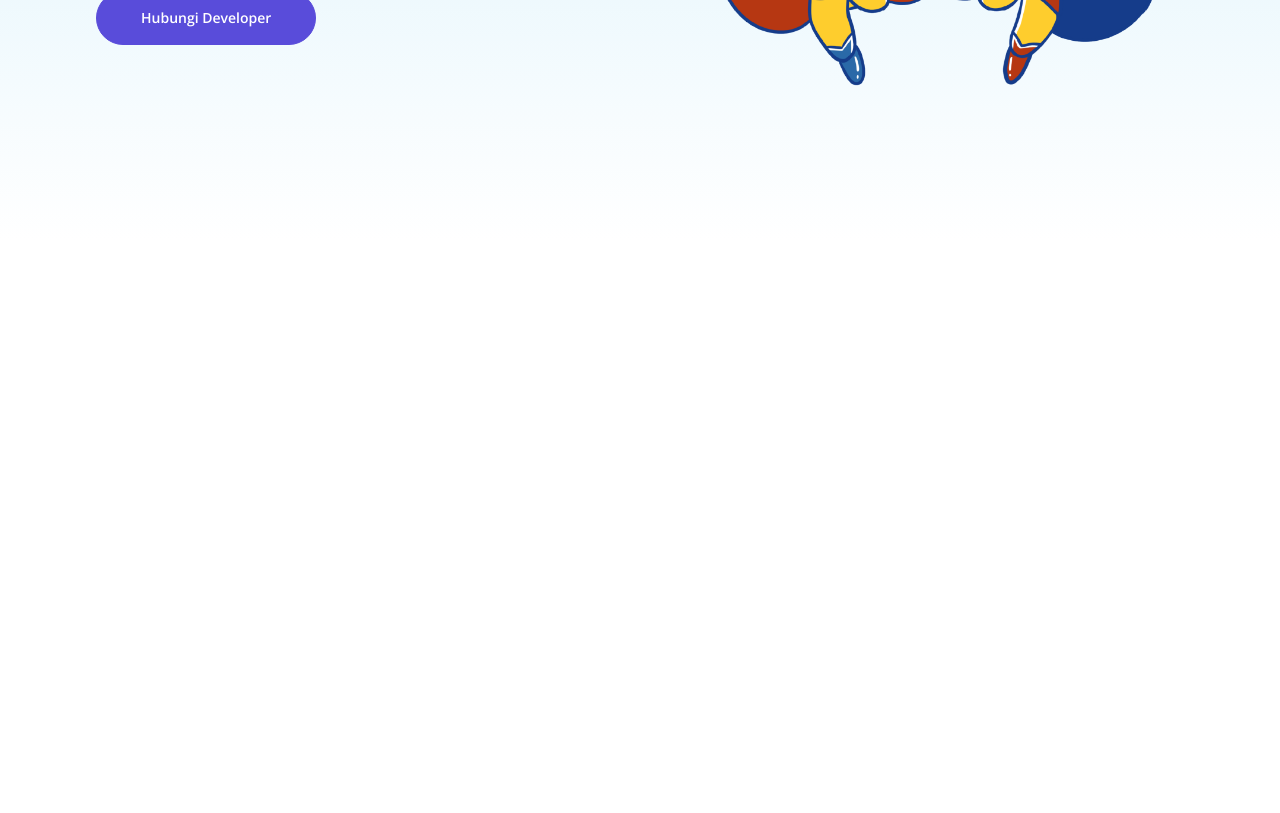
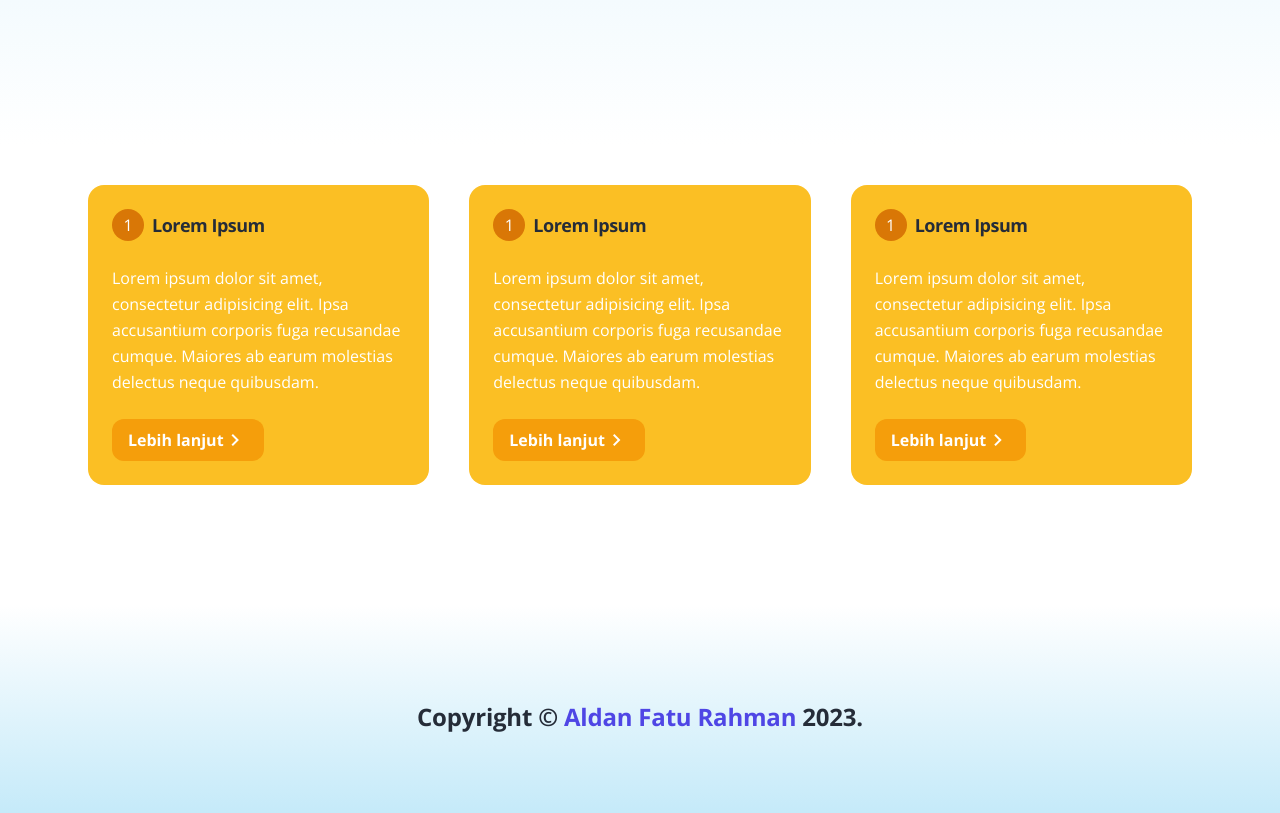
Before and after one commit to aldanfatur/sahabat-gempa, a website: page index.html in a window 1280 px wide. Shown: the part 605-1418 px from the top of the page. Before the commit the page ends 846 px from the top, so only its background shows below. Drawn offline with nearby package versions, Linux system fonts and the light colour scheme.

Commit message:
Add files via upload

```diff
--- a/index.html
+++ b/index.html
@@ -19,6 +19,9 @@
       href="https://fonts.googleapis.com/css2?family=Open+Sans:ital,wght@0,400;0,600;0,700;1,400&display=swap"
       rel="stylesheet" />
     <link href="css/fontawesome-all.css" rel="stylesheet" />
+    <link
+      href="https://fonts.googleapis.com/css2?family=Material+Symbols+Outlined"
+      rel="stylesheet" />
     <link
       href="https://unpkg.com/tailwindcss@^2/dist/tailwind.min.css"
       rel="stylesheet" />
@@ -78,23 +81,150 @@
     <!-- end of navbar -->
     <!-- end of navigation -->
 
-    <div
-      id="header"
-      class="header py-28 text-center md:pt-60 lg:text-left">
+    <div id="header" class="header py-28 text-center md:pt-40 lg:text-left">
       <div class="container px-4 sm:px-8 lg:grid lg:grid-cols-2 lg:gap-x-8">
-        <div class="mb-16 lg:mt-32 xl:mt-40 xl:mr-12">
+        <div class="mb-32 lg:mt-20">
           <h1 class="h1-large mb-5">Segera datang</h1>
           <p class="p-large mb-8">
-            Saat ini website belajar mitigas bencana bersama Sahabat Gempa sedang dalam proses pengembangan dan akan segera hadir!
+            Saat ini website belajar mitigas bencana bersama Sahabat Gempa
+            sedang dalam proses pengembangan dan akan segera hadir!
           </p>
-          <a class="btn-solid-lg" href="https://instagram.com/aldanfatur"
-            ></i>Hubungi Developer</a
-          >
+          <a class="btn-solid-lg" href="https://instagram.com/aldanfatur">
+            Hubungi Developer
+          </a>
         </div>
-        <div class="md:pt-20">
+        <div class="md:pt-12">
           <img class="inline" src="src/img/Hero.png" alt="alternative" />
         </div>
       </div>
     </div>
+    <div class="w-full h-auto bg-transparent mb-20">
+      <div
+        class="container py-10 px-6 grid grid-cols-2 gap-4 justify-between md:grid-cols-3 md:gap-10">
+        <!-- Content 1-->
+        <div
+          class="w-auto h-auto bg-yellow-400 rounded-2xl p-6 flex flex-col gap-6 hover:bg-yellow-500 hover:shadow-lg transition ease-in">
+          <div class="flex items-center bg-transparent rounded-xl">
+            <span
+              class="flex justify-center items-center bg-yellow-600 text-white rounded-full w-8 h-8 mr-2"
+              >1</span
+            >
+            <h1 class="text-lg text-slate-700">Lorem Ipsum</h1>
+          </div>
+          <div>
+            <p class="text-white inline">
+              Lorem ipsum dolor sit amet, consectetur adipisicing elit. Ipsa
+              accusantium corporis fuga recusandae cumque. Maiores ab earum
+              molestias delectus neque quibusdam.
+            </p>
+          </div>
+          <div class="flex-col items">
+            <button
+              class="bg-yellow-500 py-2 px-4 w-fit rounded-xl text-white font-bold justify-center items-center flex hover:bg-yellow-700 hover:shadow-lg transition ease-in">
+              Lebih lanjut<span class="material-symbols-outlined">
+                chevron_right
+              </span>
+            </button>
+          </div>
+        </div>
+
+        <!-- Content 2-->
+        <div
+          class="w-auto h-auto bg-yellow-400 rounded-2xl p-6 flex flex-col gap-6 hover:bg-yellow-500 hover:shadow-lg transition ease-in">
+          <div class="flex items-center bg-transparent rounded-xl">
+            <span
+              class="flex justify-center items-center bg-yellow-600 text-white rounded-full w-8 h-8 mr-2"
+              >1</span
+            >
+            <h1 class="text-lg text-slate-700">Lorem Ipsum</h1>
+          </div>
+          <div>
+            <p class="text-white inline">
+              Lorem ipsum dolor sit amet, consectetur adipisicing elit. Ipsa
+              accusantium corporis fuga recusandae cumque. Maiores ab earum
+              molestias delectus neque quibusdam.
+            </p>
+          </div>
+          <div class="flex-col items">
+            <button
+              class="bg-yellow-500 py-2 px-4 w-fit rounded-xl text-white font-bold justify-center items-center flex hover:bg-yellow-700 hover:shadow-lg transition ease-in">
+              Lebih lanjut<span class="material-symbols-outlined">
+                chevron_right
+              </span>
+            </button>
+          </div>
+        </div>
+
+        <!-- Content 3-->
+        <div
+          class="w-auto h-auto bg-yellow-400 rounded-2xl p-6 flex flex-col gap-6 hover:bg-yellow-500 hover:shadow-lg transition ease-in">
+          <div class="flex items-center bg-transparent rounded-xl">
+            <span
+              class="flex justify-center items-center bg-yellow-600 text-white rounded-full w-8 h-8 mr-2"
+              >1</span
+            >
+            <h1 class="text-lg text-slate-700">Lorem Ipsum</h1>
+          </div>
+          <div>
+            <p class="text-white inline">
+              Lorem ipsum dolor sit amet, consectetur adipisicing elit. Ipsa
+              accusantium corporis fuga recusandae cumque. Maiores ab earum
+              molestias delectus neque quibusdam.
+            </p>
+          </div>
+          <div class="flex-col items">
+            <button
+              class="bg-yellow-500 py-2 px-4 w-fit rounded-xl text-white font-bold justify-center items-center flex hover:bg-yellow-700 hover:shadow-lg transition ease-in">
+              Lebih lanjut<span class="material-symbols-outlined">
+                chevron_right
+              </span>
+            </button>
+          </div>
+        </div>
+
+        <!-- Content 4
+        <div
+          class="w-auto h-auto bg-yellow-400 rounded-2xl p-6 flex flex-col gap-6 hover:bg-yellow-500 hover:shadow-lg transition ease-in">
+          <div class="flex items-center bg-transparent rounded-xl">
+            <span
+              class="flex justify-center items-center bg-yellow-600 text-white rounded-full w-8 h-8 mr-2"
+              >1</span
+            >
+            <h1 class="text-lg text-slate-700">Lorem Ipsum</h1>
+          </div>
+          <div>
+            <p class="text-white inline">
+              Lorem ipsum dolor sit amet, consectetur adipisicing elit. Ipsa
+              accusantium corporis fuga recusandae cumque. Maiores ab earum
+              molestias delectus neque quibusdam.
+            </p>
+          </div>
+          <div class="flex-col items">
+            <button
+              class="bg-yellow-500 py-2 px-4 w-fit rounded-xl text-white font-bold justify-center items-center flex hover:bg-yellow-700 hover:shadow-lg transition ease-in">
+              Lebih lanjut<span class="material-symbols-outlined">
+                chevron_right
+              </span>
+            </button>
+          </div>
+        </div> -->
+      </div>
+    </div>
+
+    <!-- Footer -->
+    <div class="footer">
+      <div class="container px-4 sm:px-8">
+        <h4 class="mb-8 lg:max-w-3xl lg:mx-auto">
+          Copyright ©
+          <a
+            class="text-indigo-600 hover:text-gray-500"
+            href="mailto:email@domain.com"
+            >Aldan Fatu Rahman</a
+          >
+          2023.
+        </h4>
+      </div>
+      <!-- end of container -->
+    </div>
   </body>
 </html>
```
